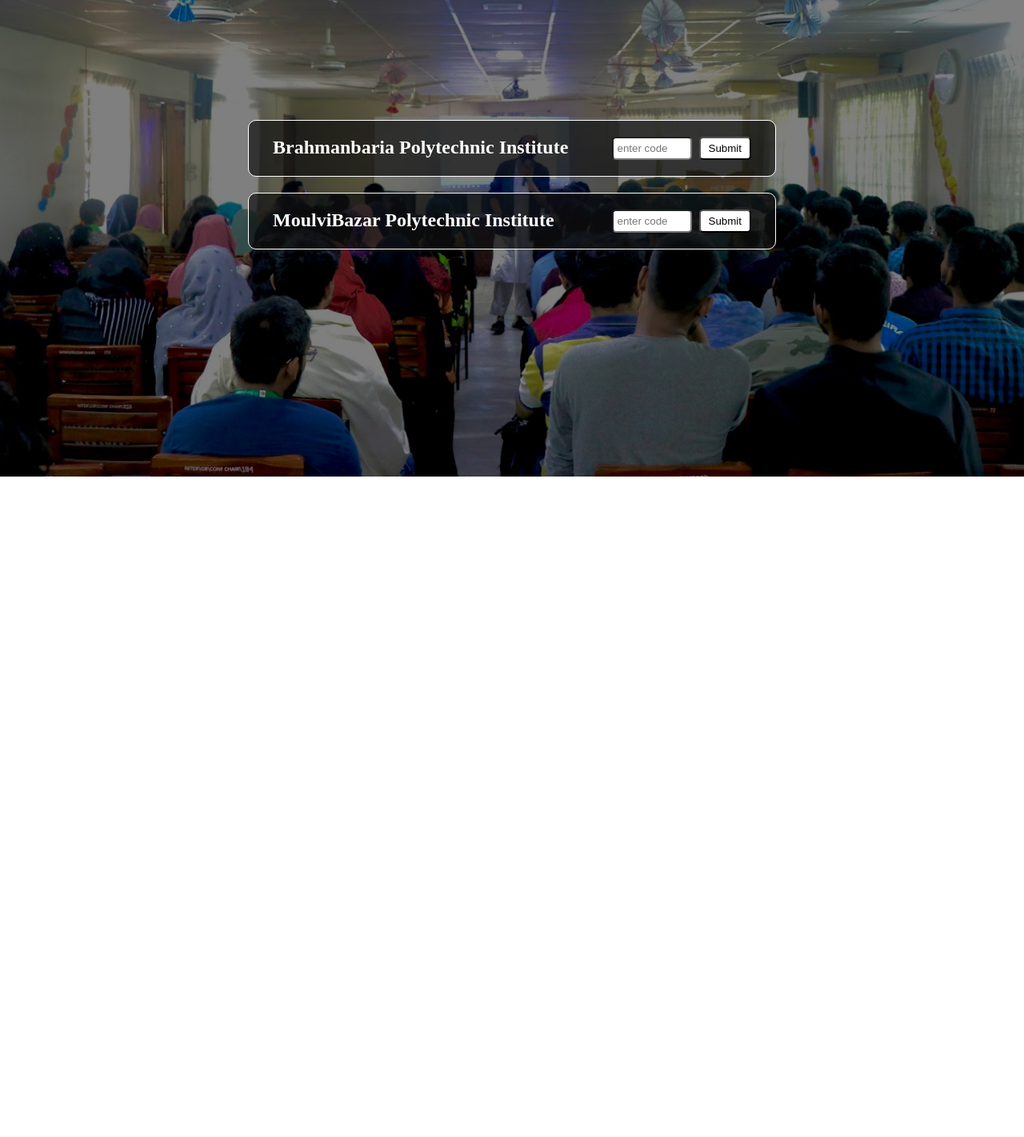
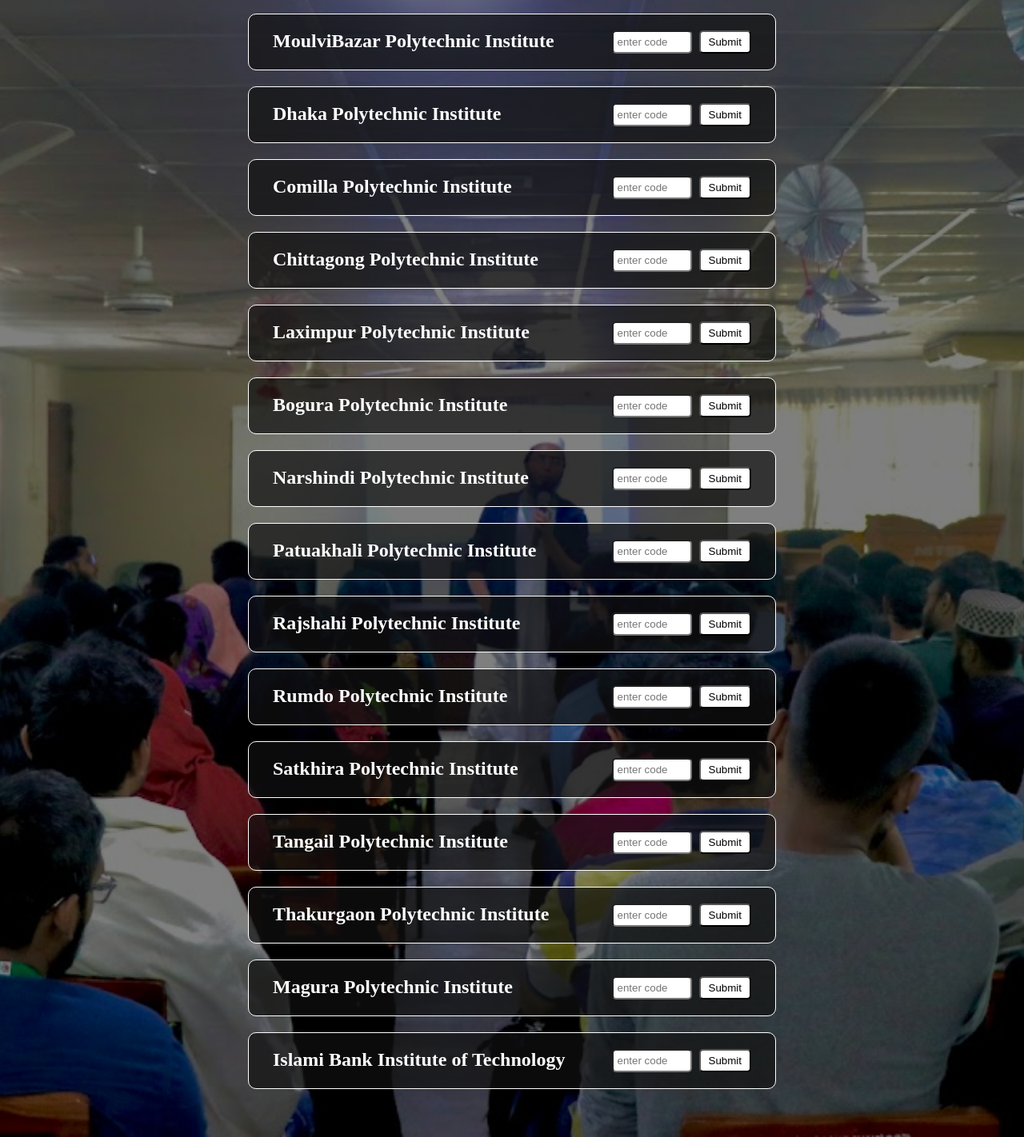
Before and after one commit to Ashraful610/IT-BD-Simple-validation, a plain HTML site: page index.html in a window 1280 px wide. Shown: the part 204-1626 px from the top of the page at 80% size. Before the commit the page ends 800 px from the top, so only its background shows below. Drawn offline with Linux system fonts and the light colour scheme.

Commit message:
content update

```diff
--- a/app.js
+++ b/app.js
@@ -23,6 +23,30 @@ function submit(code , id){
     }
     else{
         alert(`Your code was incorrect for ${id}`)
-        document.getElementById(id).value = ''
+        document.getElementById(id).value = ' '
     }
 }
+
+// getElementsByTagName
+var tagName = document.getElementsByTagName('h1')
+for(const tag of tagName){
+    // console.log(tag.innerText);
+}
+
+// getElementsByClassName
+var classTag = document.getElementsByClassName('content')
+for(const classt of classTag){
+    // console.log(classt.innerText);
+}
+
+// getElementById
+var id = document.getElementById('MBPI')
+// console.log(id);
+
+// querySelector
+var select = document.querySelector('.content');
+// console.log(select);
+
+// querySelectorAll
+var selectAll = document.querySelectorAll('.content');
+// console.log(selectAll);
--- a/index.html
+++ b/index.html
@@ -38,6 +38,7 @@
         </nav>
         <!-- ------------ Content ---------------- -->
         <div class="content-container">
+            <!-- ------------ BBPI ------------- -->
             <div class="content">
                 <h1>Brahmanbaria Polytechnic Institute</h1>
                 <div>
@@ -45,8 +46,121 @@
                     <button onclick="submit(12345 , 'BBPI')" >Submit</button>
                 </div>
             </div>
+            <!-- --------------- MBPI -------------- -->
             <div class="content">
                 <h1>MoulviBazar Polytechnic Institute</h1>
+                <div>
+                    <input type="text" id="MBPI" placeholder="enter code">
+                    <button onclick="submit(67890,'MBPI')">Submit</button>
+                </div>
+            </div>
+            <!-- --------------- DPI ------------- -->
+            <div class="content">
+                <h1>Dhaka Polytechnic Institute</h1>
+                <div>
+                    <input type="text" id="BBPI" placeholder="enter code">
+                    <button onclick="submit(12345 , 'BBPI')" >Submit</button>
+                </div>
+            </div>
+            <!-- -------------- comilla -------------- -->
+            <div class="content">
+                <h1>Comilla Polytechnic Institute</h1>
+                <div>
+                    <input type="text" id="MBPI" placeholder="enter code">
+                    <button onclick="submit(67890,'MBPI')">Submit</button>
+                </div>
+            </div>
+            <!-- ---------------- CGPI -->
+            <div class="content">
+                <h1>Chittagong Polytechnic Institute</h1>
+                <div>
+                    <input type="text" id="BBPI" placeholder="enter code">
+                    <button onclick="submit(12345 , 'BBPI')" >Submit</button>
+                </div>
+            </div>
+            <!-- ----------------LAXIMPUR --------------- -->
+            <div class="content">
+                <h1>Laximpur Polytechnic Institute</h1>
+                <div>
+                    <input type="text" id="MBPI" placeholder="enter code">
+                    <button onclick="submit(67890,'MBPI')">Submit</button>
+                </div>
+            </div>
+            <!-- --------------- Bogura ---------- -->
+            <div class="content">
+                <h1>Bogura Polytechnic Institute</h1>
+                <div>
+                    <input type="text" id="BBPI" placeholder="enter code">
+                    <button onclick="submit(12345 , 'BBPI')" >Submit</button>
+                </div>
+            </div>
+            <!-- ---------------- Narshindi ------------- -->
+            <div class="content">
+                <h1>Narshindi Polytechnic Institute</h1>
+                <div>
+                    <input type="text" id="MBPI" placeholder="enter code">
+                    <button onclick="submit(67890,'MBPI')">Submit</button>
+                </div>
+            </div>
+            <!-- ------------------ Patuakhali ---------------- -->
+            <div class="content">
+                <h1>Patuakhali Polytechnic Institute</h1>
+                <div>
+                    <input type="text" id="BBPI" placeholder="enter code">
+                    <button onclick="submit(12345 , 'BBPI')" >Submit</button>
+                </div>
+            </div>
+            <!-- --------------------- Rajshahi ------------ -->
+            <div class="content">
+                <h1>Rajshahi Polytechnic Institute</h1>
+                <div>
+                    <input type="text" id="MBPI" placeholder="enter code">
+                    <button onclick="submit(67890,'MBPI')">Submit</button>
+                </div>
+            </div>
+            <!-- -------------- Rumdo Institute of Mordern Technology -->
+            <div class="content">
+                <h1>Rumdo Polytechnic Institute</h1>
+                <div>
+                    <input type="text" id="BBPI" placeholder="enter code">
+                    <button onclick="submit(12345 , 'BBPI')" >Submit</button>
+                </div>
+            </div>
+            <!-- -------------- Satkhira ----------- -->
+            <div class="content">
+                <h1>Satkhira Polytechnic Institute</h1>
+                <div>
+                    <input type="text" id="MBPI" placeholder="enter code">
+                    <button onclick="submit(67890,'MBPI')">Submit</button>
+                </div>
+            </div>
+            <!-- ----------------- Tangail ------------------- -->
+            <div class="content">
+                <h1>Tangail Polytechnic Institute</h1>
+                <div>
+                    <input type="text" id="BBPI" placeholder="enter code">
+                    <button onclick="submit(12345 , 'BBPI')" >Submit</button>
+                </div>
+            </div>
+            <!-- --------------- Thakurgaon -->
+            <div class="content">
+                <h1>Thakurgaon Polytechnic Institute</h1>
+                <div>
+                    <input type="text" id="MBPI" placeholder="enter code">
+                    <button onclick="submit(67890,'MBPI')">Submit</button>
+                </div>
+            </div>
+            <!-- ---------------- Magura -->
+            <div class="content">
+                <h1>Magura Polytechnic Institute</h1>
+                <div>
+                    <input type="text" id="BBPI" placeholder="enter code">
+                    <button onclick="submit(12345 , 'BBPI')" >Submit</button>
+                </div>
+            </div>
+            <!-- ------------- Islami Bank Institute of Technology -->
+            <div class="content">
+                <h1>Islami Bank Institute of Technology</h1>
                 <div>
                     <input type="text" id="MBPI" placeholder="enter code">
                     <button onclick="submit(67890,'MBPI')">Submit</button>
--- a/style.css
+++ b/style.css
@@ -5,8 +5,8 @@
 }
 .banner{
     width: 100vw;
-    height: 100vh;
-    min-height: 500px;
+    height: min-content;
+    min-height: 580px;
     background: linear-gradient(rgba(0,0,0,0.5),rgba(0,0,0,0.5),rgba(0,0,0,0.5),rgba(0,0,0,0.5)),url('./images/it-bd.jpg');
     background-repeat: no-repeat;
     background-size: cover;
@@ -52,14 +52,15 @@
 /* ------------ content ------- */
 .content-container{
     width: 100%;
-    height: calc(100vh - 70px);
+    height: calc(100% - 70px);
     min-height: 400px;
     display: flex;
     flex-direction: column;
     align-items: center;
     justify-content: center;
+    padding: 50px 0;
 }
-.content-container h2{
+.content-container > h2 {
     font-size: 40px;
     color: white;
     margin: 10px;
```
Also changed, not shown: bbpiFemale.html (+1 -0 lines).
